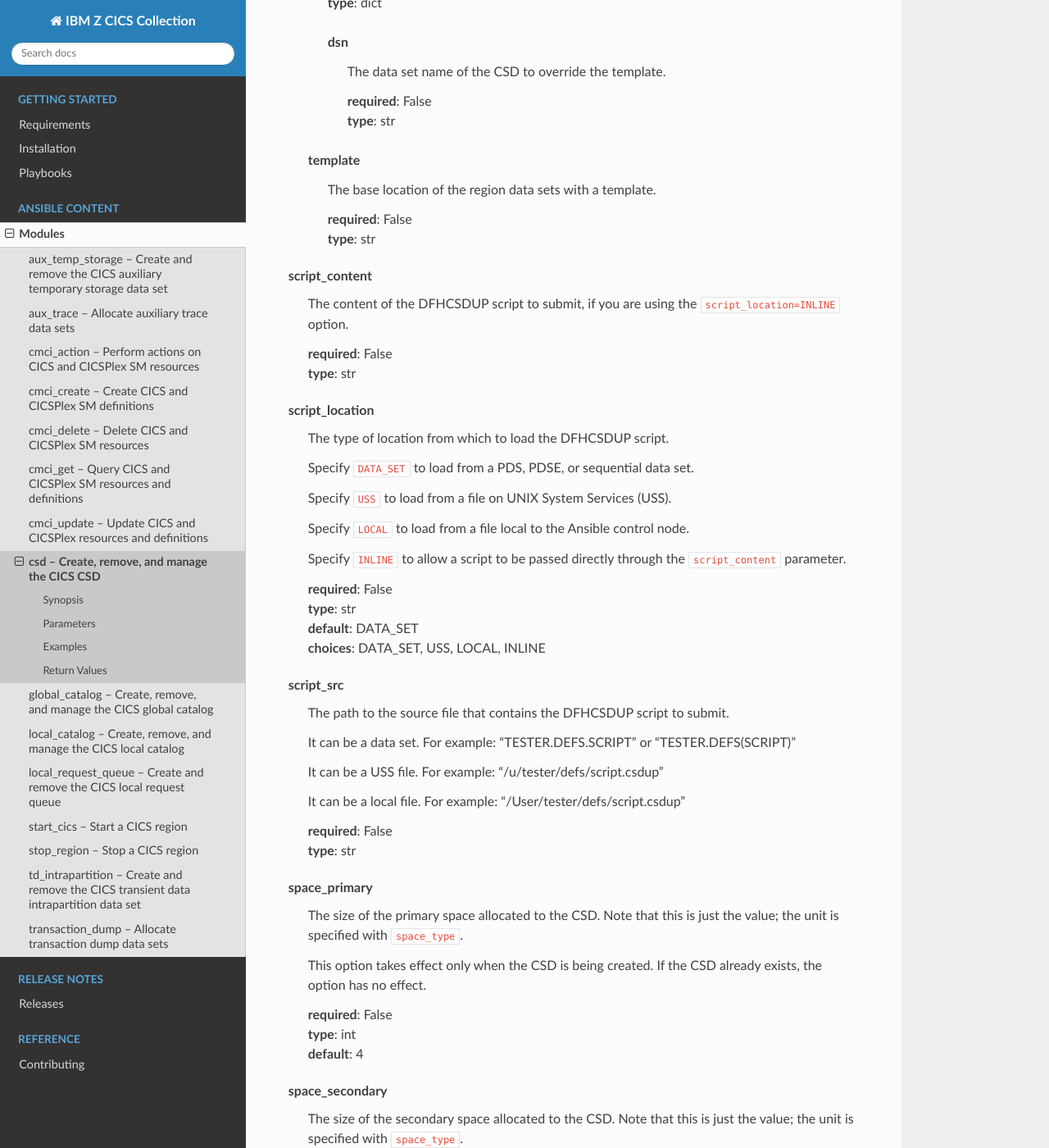
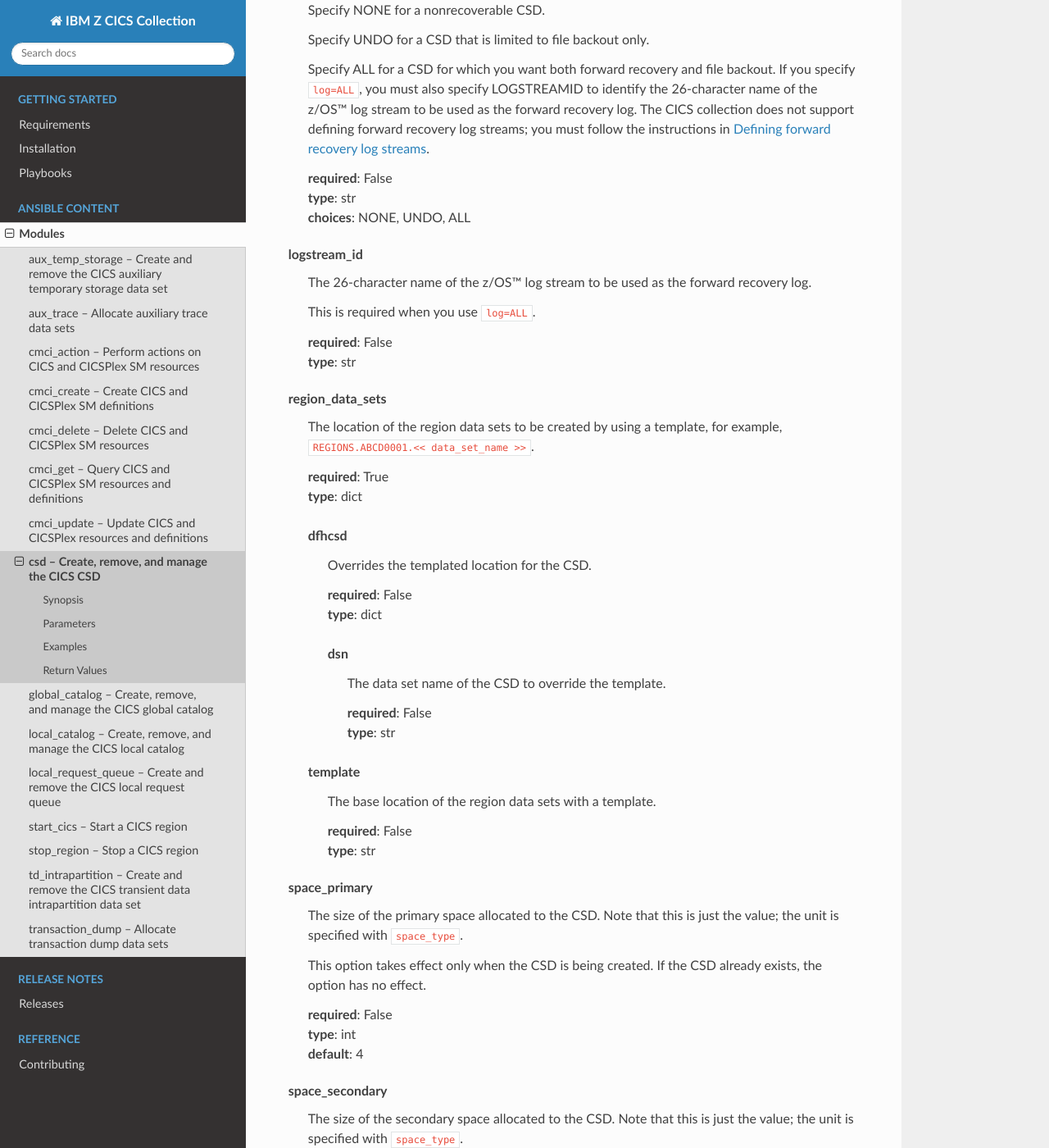
Before and after one commit to ansible-collections/ibm_zos_cics, a Sphinx documentation site: the page built from docs/source/modules/csd.rst, in a window 1280 px wide and 1400 px high, scrolled down 1853 px. Shown: the whole window at 82% size. Built offline with Sphinx 7.4.7 and the Read the Docs theme 2.0.0, drawn with Linux system fonts in a browser that asks for light colours; some of the changed text lies outside the part shown.

Commit message:
Updated csd module attribute names as per ecr (#275)

```diff
--- a/docs/source/modules/csd.rst
+++ b/docs/source/modules/csd.rst
@@ -126,49 +169,6 @@ region_data_sets
 
 
 
-script_content
-  The content of the DFHCSDUP script to submit, if you are using the \ :literal:`script\_location=INLINE`\  option.
-
-
-  | **required**: False
-  | **type**: str
-
-
-
-script_location
-  The type of location from which to load the DFHCSDUP script.
-
-  Specify \ :literal:`DATA\_SET`\  to load from a PDS, PDSE, or sequential data set.
-
-  Specify \ :literal:`USS`\  to load from a file on UNIX System Services (USS).
-
-  Specify \ :literal:`LOCAL`\  to load from a file local to the Ansible control node.
-
-  Specify \ :literal:`INLINE`\  to allow a script to be passed directly through the \ :literal:`script\_content`\  parameter.
-
-
-  | **required**: False
-  | **type**: str
-  | **default**: DATA_SET
-  | **choices**: DATA_SET, USS, LOCAL, INLINE
-
-
-
-script_src
-  The path to the source file that contains the DFHCSDUP script to submit.
-
-  It can be a data set. For example: "TESTER.DEFS.SCRIPT" or "TESTER.DEFS(SCRIPT)"
-
-  It can be a USS file. For example: "/u/tester/defs/script.csdup"
-
-  It can be a local file. For example: "/User/tester/defs/script.csdup"
-
-
-  | **required**: False
-  | **type**: str
-
-
-
 space_primary
   The size of the primary space allocated to the CSD. Note that this is just the value; the unit is specified with \ :literal:`space\_type`\ .
 
@@ -217,12 +217,12 @@ state
 
   Specify \ :literal:`warm`\  to retain an existing CSD in its current state. The module verifies whether the specified data set exists and whether it contains any records. If both conditions are met, the module leaves the data set as is. If the data set does not exist or if it is empty, the operation fails.
 
-  Specify \ :literal:`script`\  to run a DFHCSDUP script to update an existing CSD.
+  Specify \ :literal:`changed`\  to run a DFHCSDUP script to update an existing CSD.
 
 
   | **required**: True
   | **type**: str
-  | **choices**: initial, absent, warm, script
+  | **choices**: initial, absent, warm, changed
 
 
 
@@ -309,9 +309,9 @@ Examples
          template: "REGIONS.ABCD0001.<< data_set_name >>"
        cics_data_sets:
          template: "CICSTS61.CICS.<< lib_name >>"
-       state: "script"
-       script_location: "DATA_SET"
-       script_src: "TESTER.DEFS.SCRIPT"
+       state: "changed"
+       input_location: "DATA_SET"
+       input_src: "TESTER.DEFS.SCRIPT"
 
    - name: Run a DFHCSDUP script from a USS file
      ibm.ibm_zos_cics.csd:
@@ -319,8 +319,8 @@ Examples
          template: "REGIONS.ABCD0001.<< data_set_name >>"
        cics_data_sets:
          template: "CICSTS61.CICS.<< lib_name >>"
-       script_location: "USS"
-       script_src: "/u/tester/defs/script.csdup"
+       input_location: "USS"
+       input_src: "/u/tester/defs/script.csdup"
 
    - name: Run a DFHCSDUP script from a local file
      ibm.ibm_zos_cics.csd:
@@ -328,8 +328,8 @@ Examples
          template: "REGIONS.ABCD0001.<< data_set_name >>"
        cics_data_sets:
          template: "CICSTS61.CICS.<< lib_name >>"
-       script_location: "LOCAL"
-       script_src: "/User/tester/defs/script.csdup"
+       input_location: "LOCAL"
+       input_src: "/User/tester/defs/script.csdup"
 
    - name: Run a DFHCSDUP script inline
      ibm.ibm_zos_cics.csd:
@@ -337,8 +337,8 @@ Examples
          template: "REGIONS.ABCD0001.<< data_set_name >>"
        cics_data_sets:
          template: "CICSTS61.CICS.<< lib_name >>"
-       script_location: "INLINE"
-       script_content: |
+       input_location: "INLINE"
+       input_content: |
          DEFINE PROGRAM(TESTPRG1) GROUP(TESTGRP1)
          DEFINE PROGRAM(TESTPRG2) GROUP(TESTGRP2)
 
```
Also changed, not shown: other parts of docs/source/modules/csd.rst (+43 -0 lines), 5 other files.
